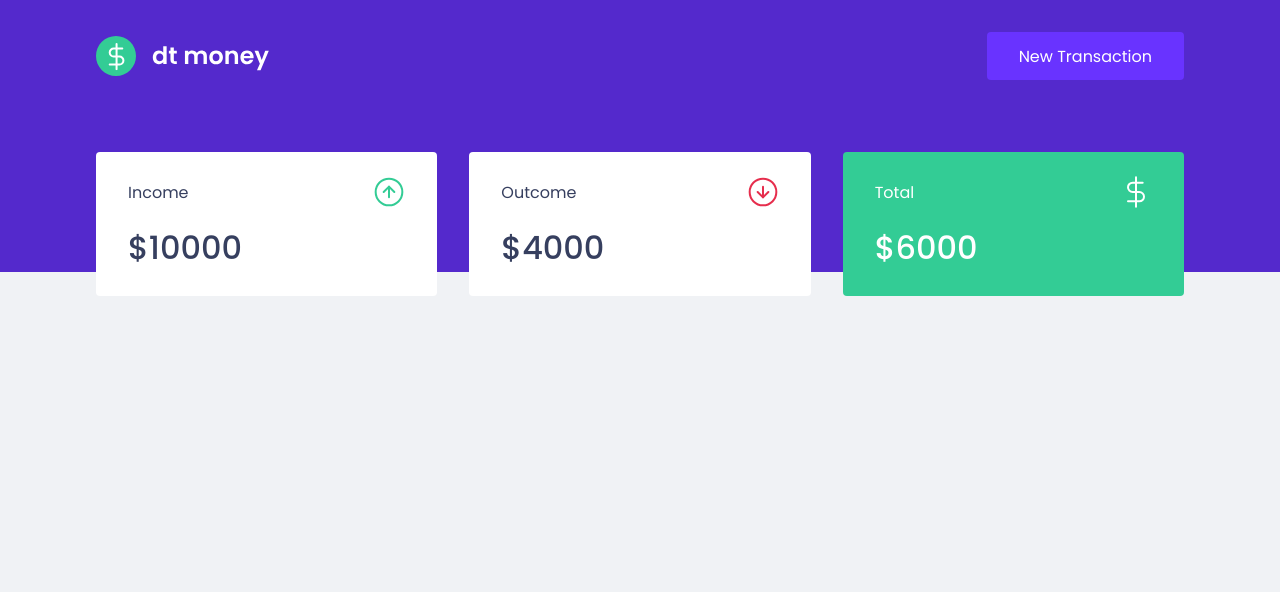
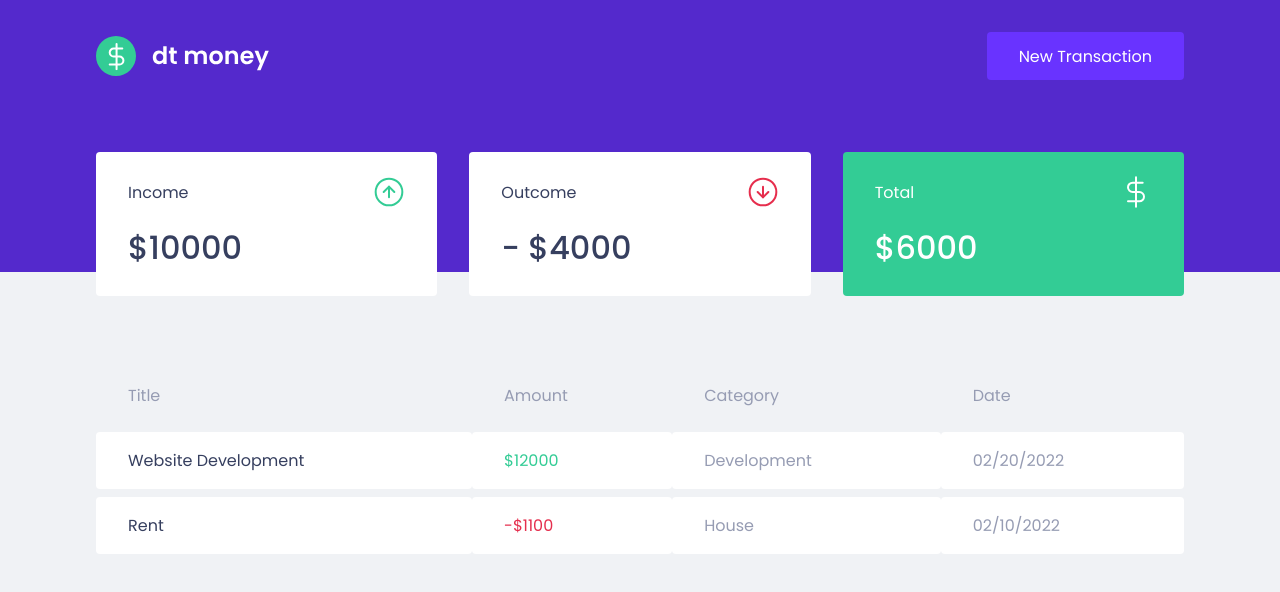
Before and after one commit to AikoRamalho/dtmoney, a React (Vite) app: page / in a window 1280 px wide. Shown: the top 592 px of the page. Built offline with nearby package versions, Linux system fonts and the light colour scheme.

Commit message:
feat: create transactions table component

```diff
--- a/src/components/Dashboard/index.tsx
+++ b/src/components/Dashboard/index.tsx
@@ -1,10 +1,12 @@
 import { Summary } from "../Summary";
+import { TransactionsTable } from "../TransactionsTable";
 import { Container } from "./styles";
 
 export function DashBoard () {
   return (
     <Container>
       <Summary />
+      <TransactionsTable />
     </Container>
   )
 }
--- a/src/components/Summary/index.tsx
+++ b/src/components/Summary/index.tsx
@@ -18,7 +18,7 @@ export function Summary() {
           <p> Outcome </p>
           <img src={outcomeImg} alt="Outcome" />
         </header>
-        <strong> $4000 </strong>
+        <strong> - $4000 </strong>
       </div>
       <div className="highlight-background">
         <header>
--- /dev/null
+++ b/src/components/TransactionsTable/index.tsx
@@ -0,0 +1,33 @@
+import { Container } from "./styles";
+
+export function TransactionsTable() {
+  return (
+    <Container>
+      <table>
+        <thead>
+          <tr>
+            <th> Title </th>
+            <th> Amount </th>
+            <th> Category </th>
+            <th> Date </th>
+          </tr>
+        </thead>
+
+        <tbody>
+          <tr>
+            <td> Website Development </td>
+            <td className="deposit"> $12000 </td>
+            <td> Development </td>
+            <td> 02/20/2022 </td>
+          </tr>
+          <tr>
+            <td> Rent </td>
+            <td className="withdraw"> -$1100 </td>
+            <td> House </td>
+            <td> 02/10/2022 </td>
+          </tr>
+        </tbody>
+      </table>
+    </Container>
+  )
+}
--- /dev/null
+++ b/src/components/TransactionsTable/styles.ts
@@ -0,0 +1,43 @@
+import styled from 'styled-components'
+
+export const Container = styled.div`
+  margin-top: 4rem;
+
+  table {
+    width: 100%;
+    border-spacing: 0 0.5rem;
+
+    th {
+      color: var(--text-body);
+      font-weight: 400;
+      padding: 1rem 2rem;
+      text-align: left;
+      line-height: 1.5rem;
+    }
+
+    td {
+      padding: 1rem 2rem;
+      border: 0;
+      background: var(--shape);
+      color: var(--text-body);
+      border-radius: 0.25rem;
+
+      &:first-child {
+        color: var(--text-title);
+      }
+
+      &.deposit {
+        color: var(--green);
+      }
+
+      &.withdraw {
+        color: var(--red);
+      }
+    }
+
+    &.highlight-background {
+      background-color: var(--green);
+      color: #fff;
+    }
+  }
+`
```
